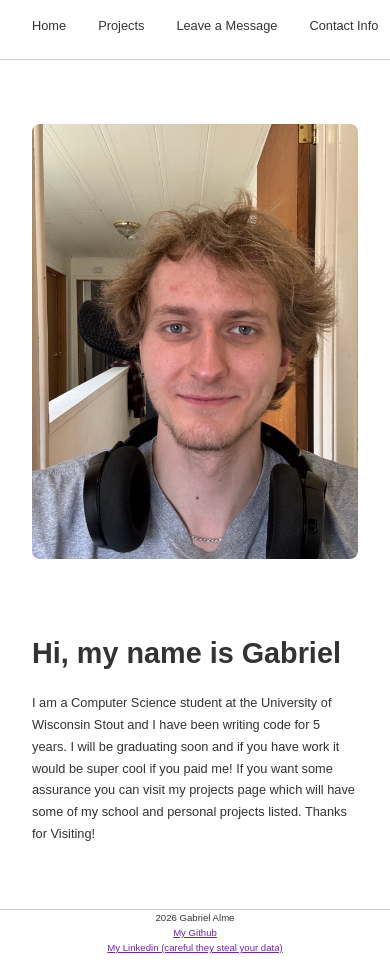
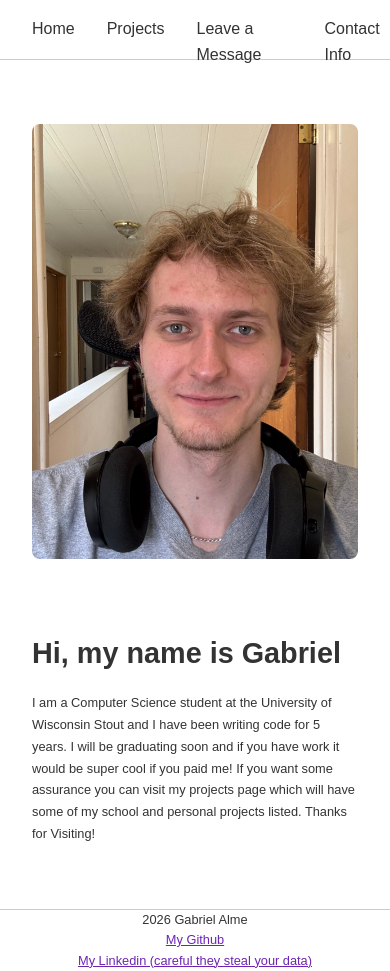
Before and after one commit to GabrielAlme/MyWebsite, a React (Vite) app: page / in a window 390 px wide. Built offline with nearby package versions, Linux system fonts and the light colour scheme.

Commit message:
unifying sizes with global.css and formatting for mobile

```diff
--- a/src/components/Footer.css
+++ b/src/components/Footer.css
@@ -13,10 +13,5 @@ footer {
     display: flex;
     flex-direction: column;
     align-items: center;
+    font-size: var(--textSize);
 }
-
-@media (max-width: 760px) {
-    footer{
-        font-size: .6rem;
-    }
-}
--- a/src/components/Navbar.css
+++ b/src/components/Navbar.css
@@ -1,8 +1,9 @@
 nav {
     display: flex;
     padding: 0;
-    height: 60px;
+    height: var(--navSize);
     border-bottom: 1px solid var(--border);
+    font-size: var(--navText);
 }
 
 .nav-links {
@@ -17,10 +18,3 @@ nav {
     text-decoration: none;
     color: var(--text);
 }
-
-
-@media (max-width: 760px) {
-    nav{
-        font-size: .8rem;
-    }
-}
--- a/src/components/Projects.css
+++ b/src/components/Projects.css
@@ -3,9 +3,14 @@
     padding-left: 2rem;
 }
 
+.projects h1 {
+    font-size: var(--headerSize);
+}
+
 
 .projects-list {
     list-style: none;
+    font-size: var(--textSize);
 }
 
 .projects-list a {
--- a/src/global.css
+++ b/src/global.css
@@ -5,6 +5,11 @@
     --border: #cccccc;
     --input-bg: #f9f9f9;
     --link: rgb(110, 36, 179);
+    --textSize: 1rem;
+    --headerSize: 2rem;
+
+    --navText: 1.3rem;
+    --navSize: 70px;
 }
 
 @media (prefers-color-scheme: dark) {
@@ -15,6 +20,17 @@
     --border: #444444;
     --input-bg: #2a2a2a;
     --link: rgb(61, 194, 255);
+    }
+}
+
+@media (max-width: 760px) {
+    :root{
+        --textSize: .8rem;
+        --headerSize: 1.6rem;
+
+        --navText: 1rem;
+        --navSize: 60px;
+
     }
 }
 
```
